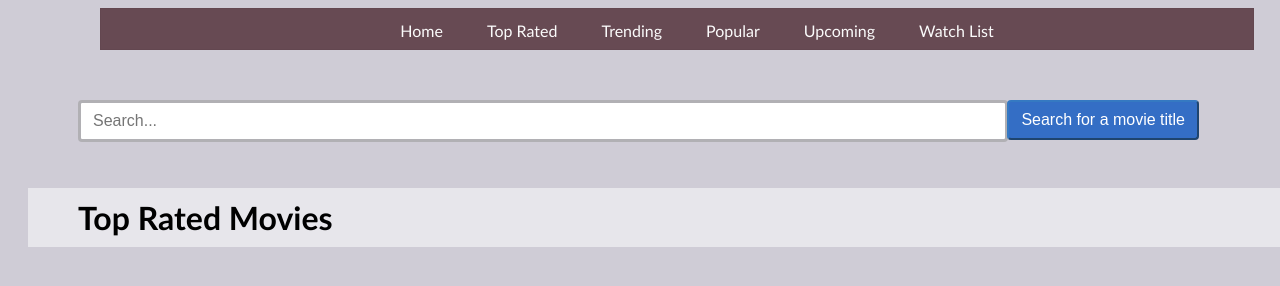
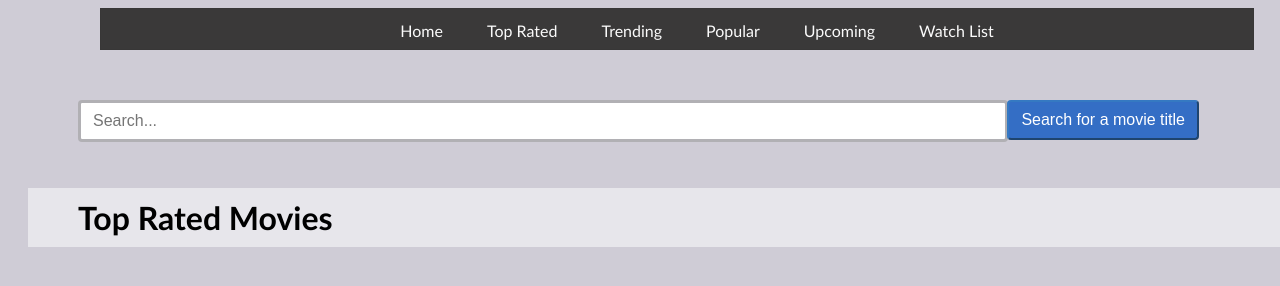
Before and after one commit to nzp126/Movie-Website, a website: page movieapp/public/topRated.html in a window 1280 px wide. Shown: the top 286 px of the page. Drawn offline with Linux system fonts and the light colour scheme; no server answers.

Commit message:
Changed navigation bar color

```diff
--- a/movieapp/public/stylesheets/appStyle.css
+++ b/movieapp/public/stylesheets/appStyle.css
@@ -165,7 +165,7 @@ p{
     width: 90%;
     height: 40px;
     border:1px solid rgba(0,0,0,0.04);
-    background-color: #674a53;
+    background-color: #3a3939;
     left: 100px;
     top: -100;
     z-index: 1;
```
